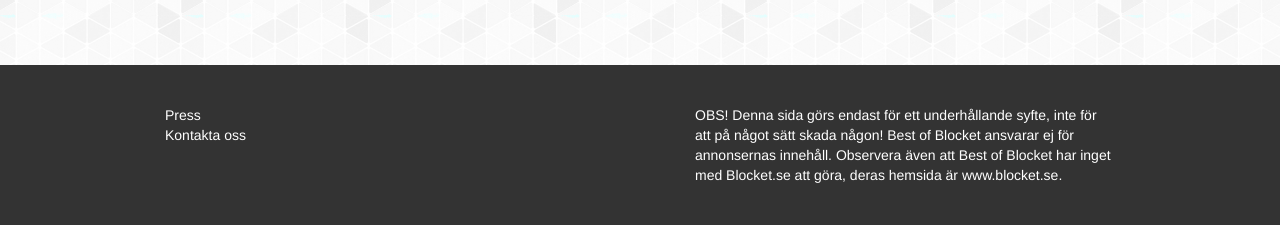
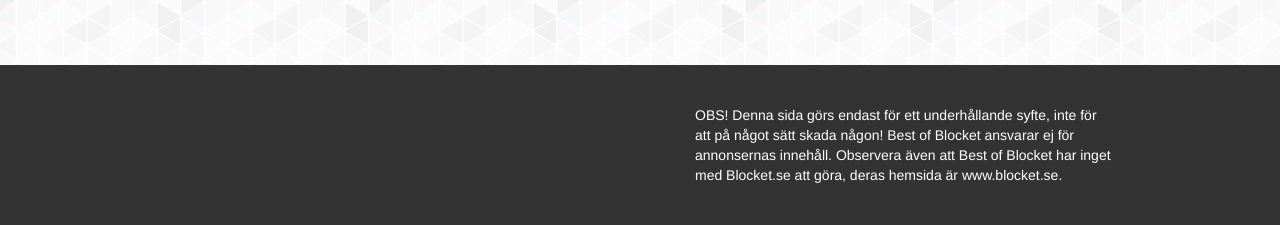
Before and after one commit to anderspetersson/bestofblocket, a Django app: template bestofblocket/templates/ad.html in a window 1280 px wide. Shown: the part 889-1114 px from the top of the page. Run offline with Django 3.2, Linux system fonts and the light colour scheme; the template is opened without the code that fills it, so the values that code supplies are empty; some libraries are stand-ins or nearby versions.

Commit message:
Remove unneeded links.

```diff
--- a/bestofblocket/templates/base.html
+++ b/bestofblocket/templates/base.html
@@ -73,8 +73,8 @@
 	<div class="container clearfix">
 		<div class="footerleft pull-left">
 			<ul>
-				<li>Press</li>
-				<li>Kontakta oss</li>
+				<!--<li>Press</li>
+				<li>Kontakta oss</li>-->
 				<!--<li class="madeinskovde">Made in Skövde by Roiio Media</li>!-->
 			</ul>
 		</div>
```
